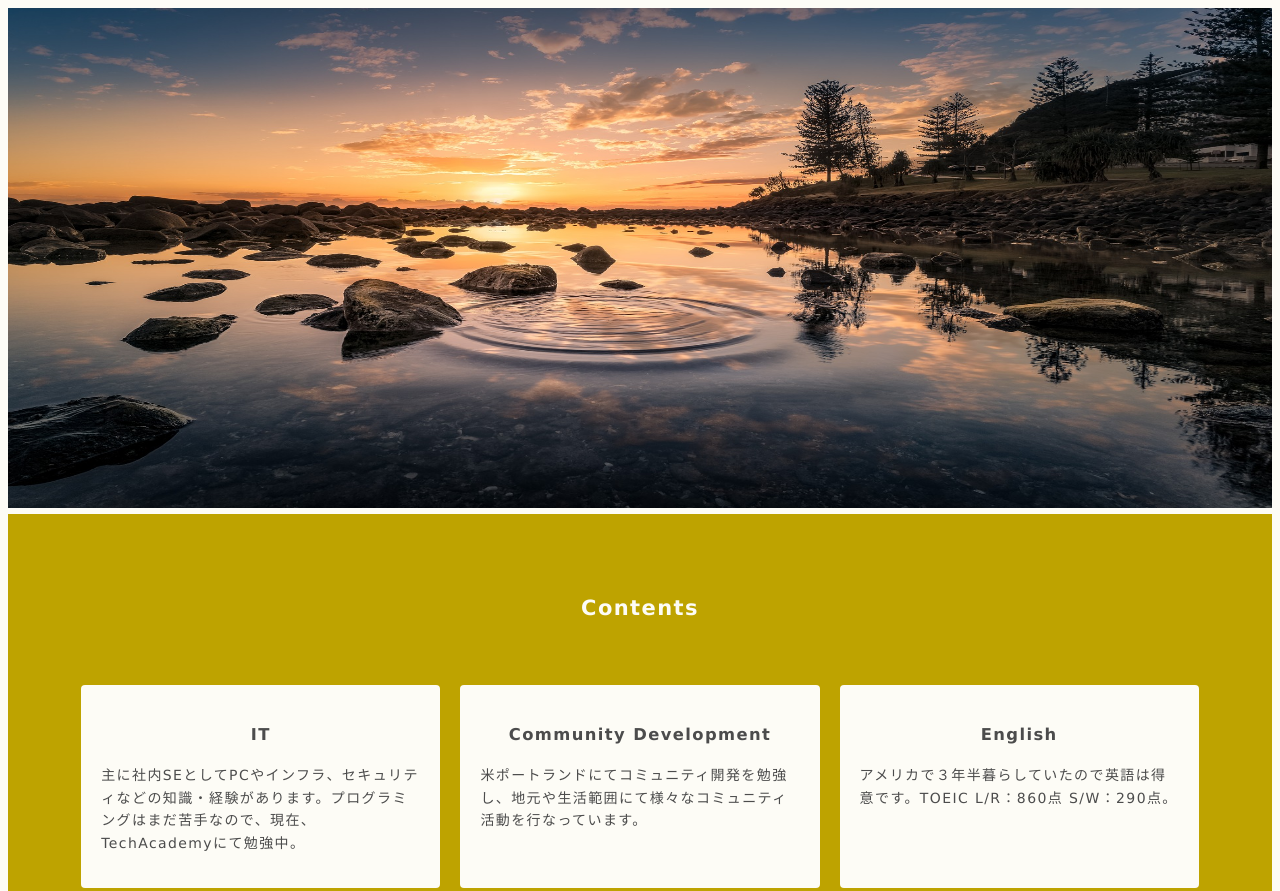
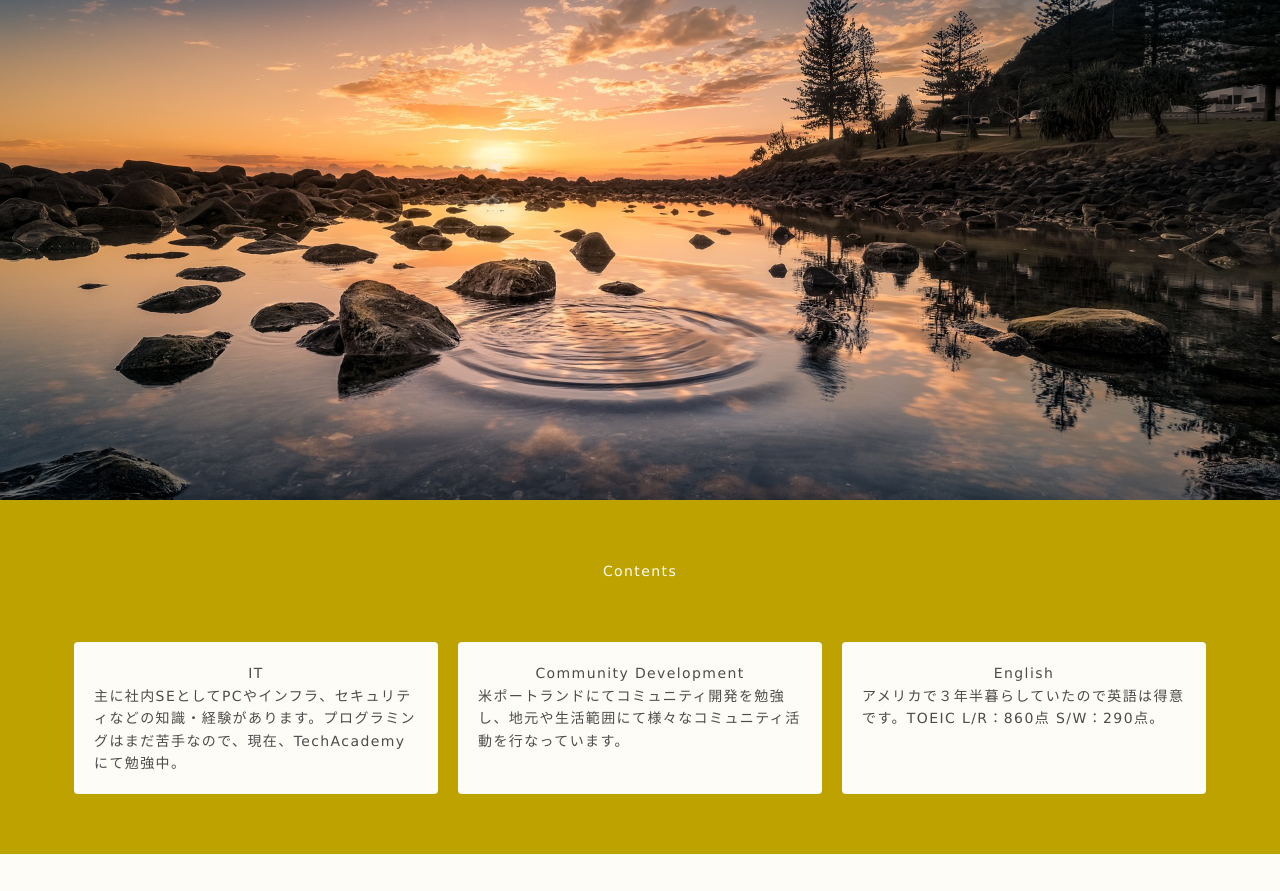
Before and after one commit to clikanist/responsive-site, a plain HTML site: page index.html in a window 1280 px wide. Shown: the top 891 px of the page. Drawn offline with nearby package versions, Linux system fonts and the light colour scheme.

Commit message:
ヘッダー画像部分変更

```diff
--- a/css/style.scss
+++ b/css/style.scss
@@ -46,6 +46,14 @@ a {
   background-size: cover;
   max-width: 100%;
   height: auto;
+}
+
+.box {
+  background-image: url("../images/landscape-1802337_1920.jpg");
+  background-size: cover;
+  max-width: 100%;
+  height: 250px;
+  background-position: center center;
 }
 
 /* Contents
@@ -98,8 +106,15 @@ section {
   .flexible-images {
   width: 100%;
   height: 500px;
+
 }
-
+.box {
+  background-image: url("../images/landscape-1802337_1920.jpg");
+  height: 500px;
+  width: 100%;
+  background-size: cover;
+  background-position: center center;
+}
 }
 
   // Contacts
--- a/index.html
+++ b/index.html
@@ -4,11 +4,12 @@
         <meta charset="utf-8">
         <meta name="viewport" content="width=device-width, initial-scale=1">
         <title>Lesson7 Assignment</title>
+        <link rel="stylesheet" href="https://cdnjs.cloudflare.com/ajax/libs/meyer-reset/2.0/reset.css">
         <link rel="stylesheet" href="./css/style.css">
         <link rel="stylesheet" href="https://maxcdn.bootstrapcdn.com/font-awesome/4.6.1/css/font-awesome.min.css">
     </head>
     <body>
-        <img src="./images/landscape-1802337_1920.jpg") alt="" class="flexible-images">
+        <div class="box"></div>
 
         <section id="contents">
         <h2 class="text-center">Contents</h2>
```
Also changed, not shown: css/style.css, 1 other file.
